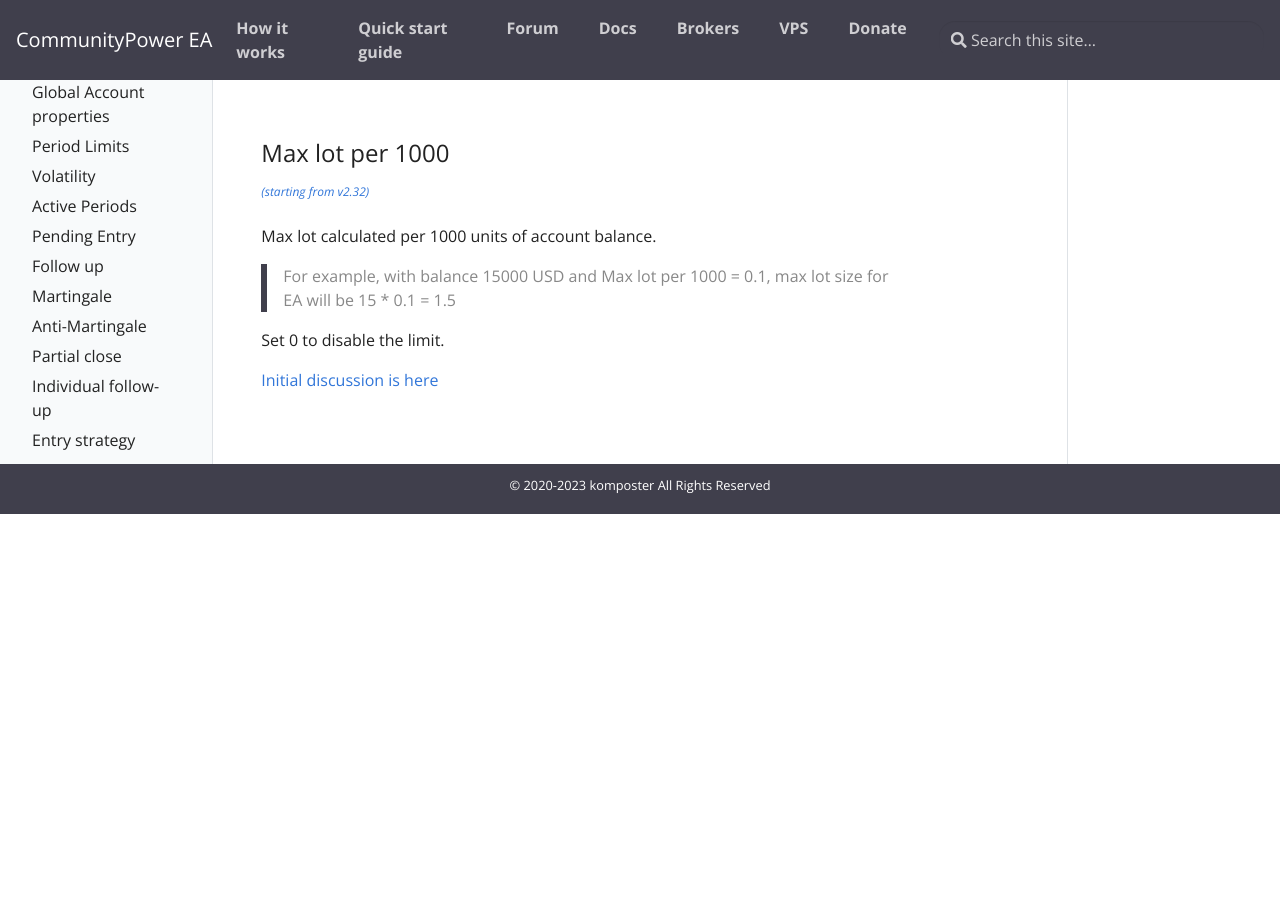
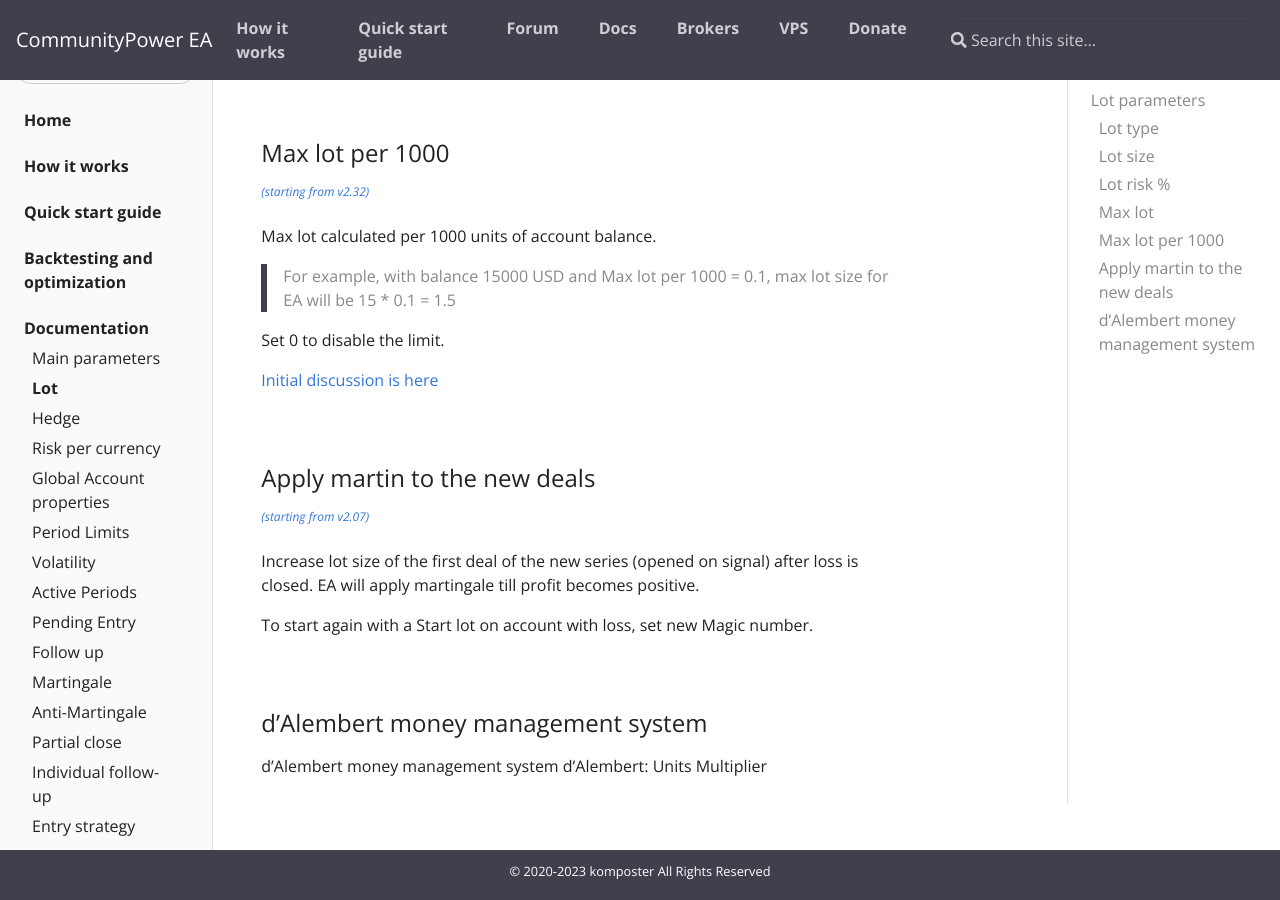
Before and after one commit to komposter/CommunityPowerEA.com, a Jekyll site: the page built from _docs/lot.md, in a window 1280 px wide and 900 px high, scrolled down 1239 px. Built offline with Jekyll 4.4.1, drawn with Linux system fonts in a browser that asks for light colours; before the commit the page ends 1753 px from its top, so only the background shows below that.

Commit message:
Content change

```diff
--- a/_docs/lot.md
+++ b/_docs/lot.md
@@ -58,3 +58,20 @@
 Set 0 to disable the limit.
 
 [Initial discussion is here](https://communitypowerea.userecho.com/en/communities/1/topics/196-max-lot-option-max-lot-per-1000)
+
+<br />
+
+### Apply martin to the new deals
+
+<sup>[*(starting from v2.07)*](/docs/versions-history#20200504-207)</sup>
+
+Increase lot size of the first deal of the new series (opened on signal) after loss is closed. EA will apply martingale till profit becomes positive.
+
+To start again with a Start lot on account with loss, set new Magic number.
+
+<br />
+
+### d'Alembert money management system
+
+d'Alembert money management system
+d'Alembert: Units Multiplier
```
Also changed, not shown: _docs/martingale.md (+0 -12 lines), _docs/versions-history.md (+1 -1 lines).
